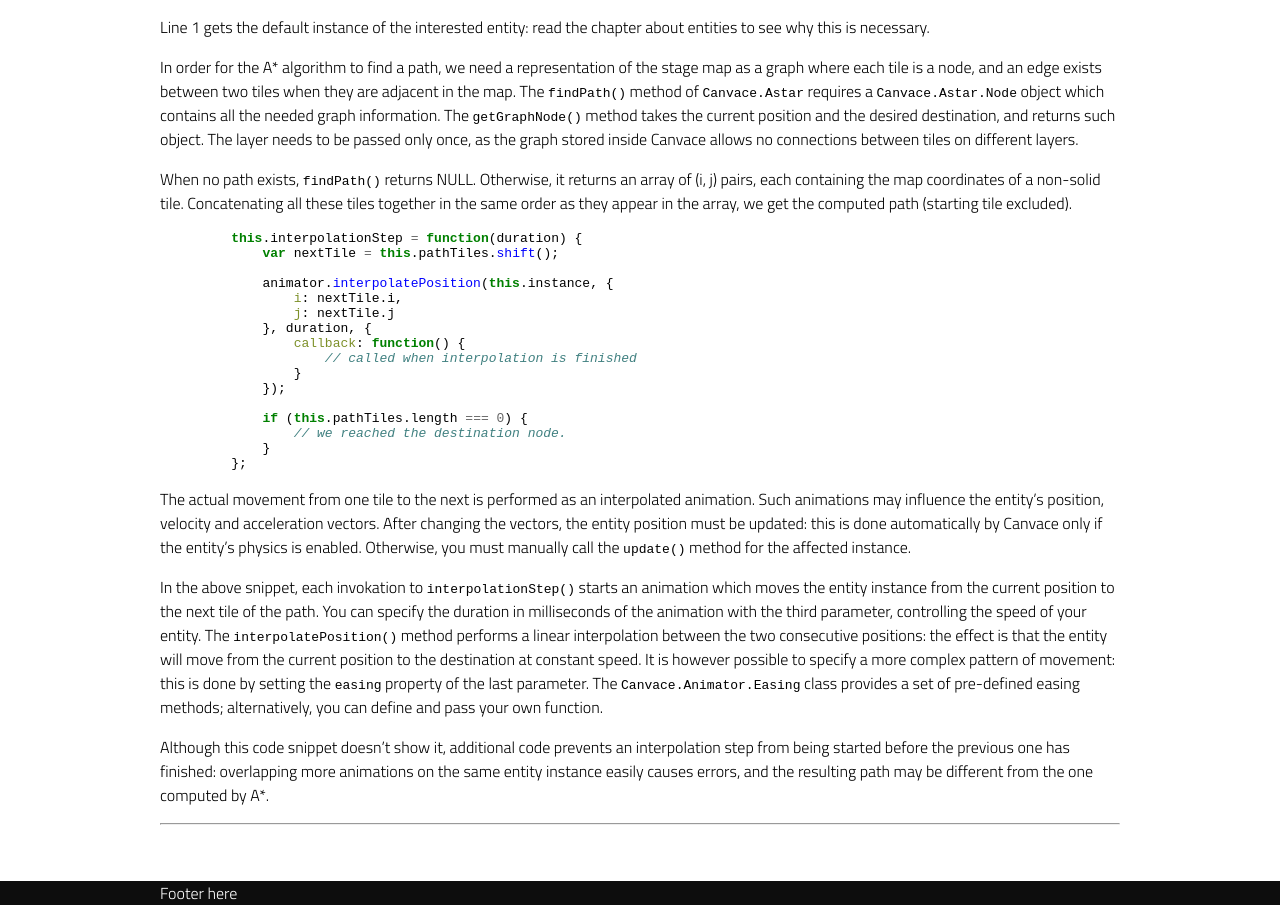
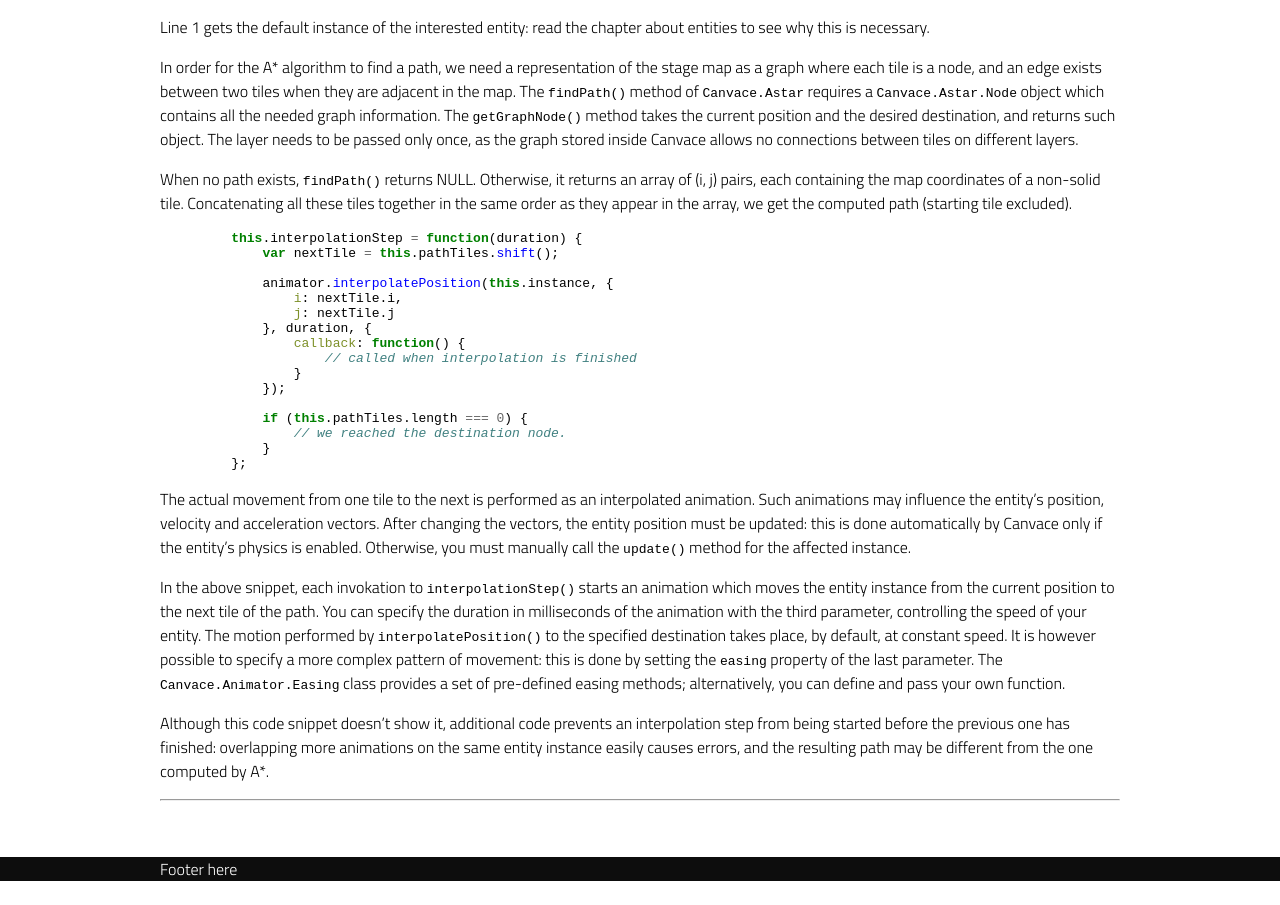
Before and after one commit to canvace/canvace.github.com, a Jekyll site: the page built from tutorials/pathfinding.md, in a window 1280 px wide and 1343 px high. Shown: the part 438-1343 px from the top of the window. Built offline with Jekyll 4.4.1, drawn with Linux system fonts in a browser that asks for light colours.

Commit message:
Small fix

```diff
--- a/tutorials/pathfinding.md
+++ b/tutorials/pathfinding.md
@@ -50,8 +50,7 @@ When no path exists, `findPath()` returns NULL. Otherwise, it returns an array o
 The actual movement from one tile to the next is performed as an interpolated animation. Such animations may influence the entity's position, velocity and acceleration vectors. After changing the vectors, the entity position must be updated: this is done automatically by Canvace only if the entity's physics is enabled. Otherwise, you must manually call the `update()` method for the affected instance.
 
 In the above snippet, each invokation to `interpolationStep()` starts an animation which moves the entity instance from the current position to the next tile of the path. You can specify the duration in milliseconds of the animation with the third parameter, controlling the speed of your entity.
-The `interpolatePosition()` method performs a linear interpolation between the two consecutive positions: the effect is that the entity will move from the current
-position to the destination at constant speed. It is however possible to specify a more complex pattern of movement: this is done by setting the `easing` property of the last parameter. The `Canvace.Animator.Easing` class provides a set of pre-defined easing methods; alternatively, you can define and pass your own function.
+The motion performed by `interpolatePosition()` to the specified destination takes place, by default, at constant speed. It is however possible to specify a more complex pattern of movement: this is done by setting the `easing` property of the last parameter. The `Canvace.Animator.Easing` class provides a set of pre-defined easing methods; alternatively, you can define and pass your own function.
 
 Although this code snippet doesn't show it, additional code prevents an interpolation step from being started before the previous one has finished: overlapping more
 animations on the same entity instance easily causes errors, and the resulting path may be different from the one computed by A\*.
```
